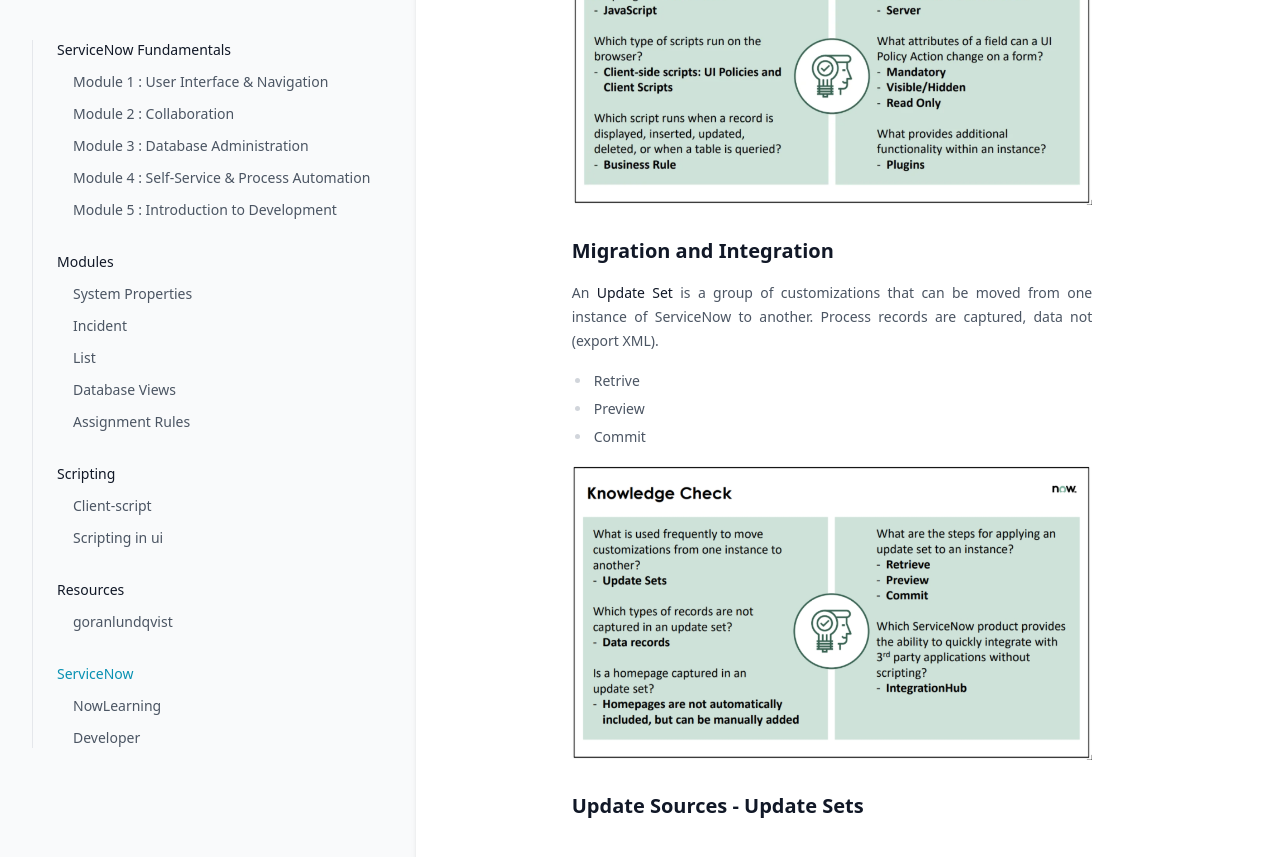
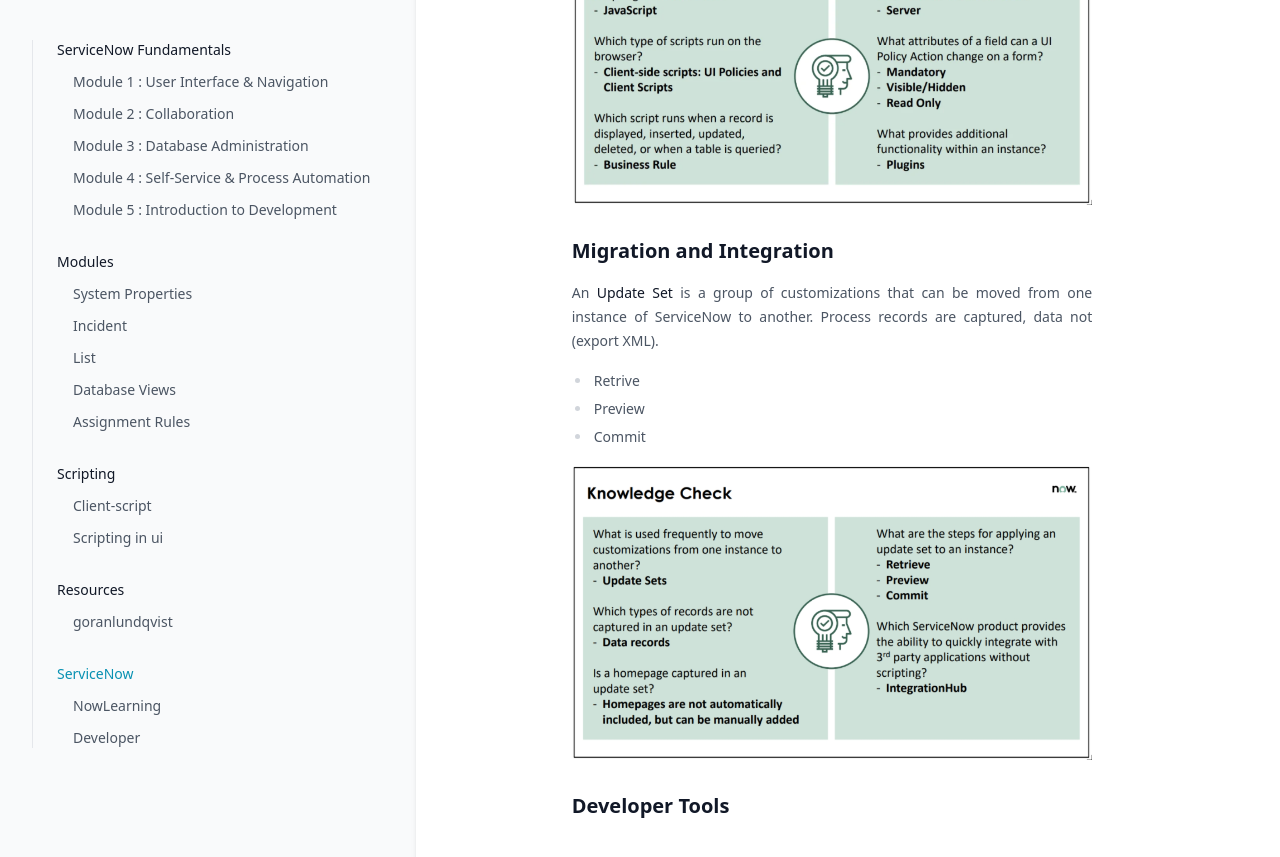
Before and after one commit to greglejeune/ebook, a Jekyll site: the page built from _servicenow/2021-11-01-snf-module5.md, in a window 1280 px wide and 900 px high, scrolled down 1429 px. Shown: the top 857 px of the window. Built offline with Jekyll 4.4.1, drawn with Linux system fonts in a browser that asks for light colours.

Commit message:
Update 2021-11-01-snf-module5.md

```diff
--- a/_servicenow/2021-11-01-snf-module5.md
+++ b/_servicenow/2021-11-01-snf-module5.md
@@ -79,4 +79,4 @@ category: snf
 
 <img src="https://greglejeune.github.io/ebook/img/SNFundamentals5-2.png">
 
-<h2>Update Sources - Update Sets</h2>
+<h2>Developer Tools</h2>
```
